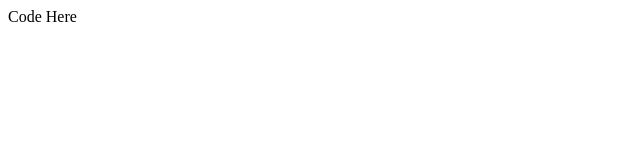
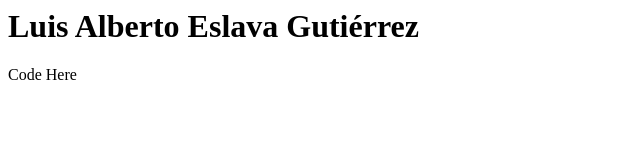
Before and after one commit to luisbetoeslava/demo-repo, a plain HTML site: page index.html in a window 1280 px wide. Shown: the whole page, without its empty margins (0-640 px from the left). Drawn offline with Linux system fonts and the light colour scheme.

Commit message:
Added my name

```diff
--- a/index.html
+++ b/index.html
@@ -6,6 +6,7 @@
     <title>Some Title</title>
 </head>
 <body>
+    <h1>Luis Alberto Eslava Guti&eacute;rrez</h1>
     <div>Code Here</div>
 </body>
 </html>
```
